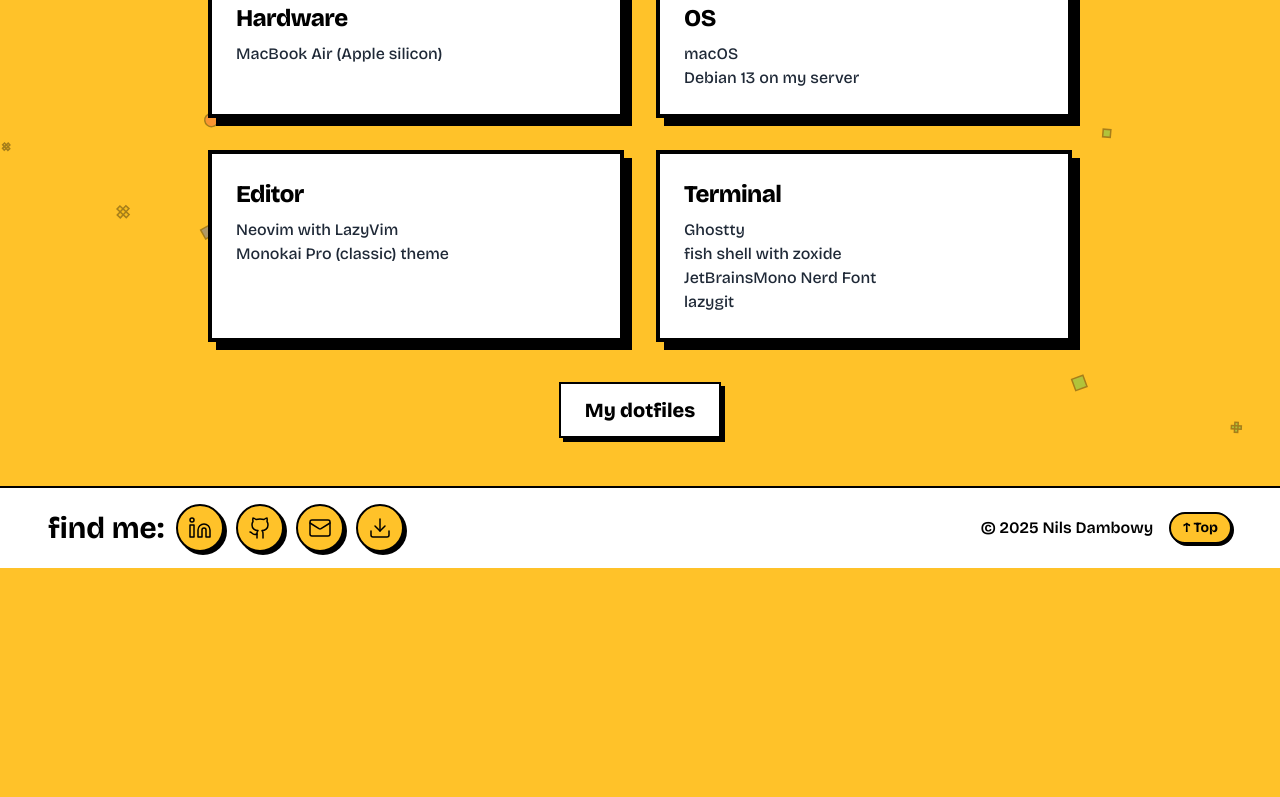
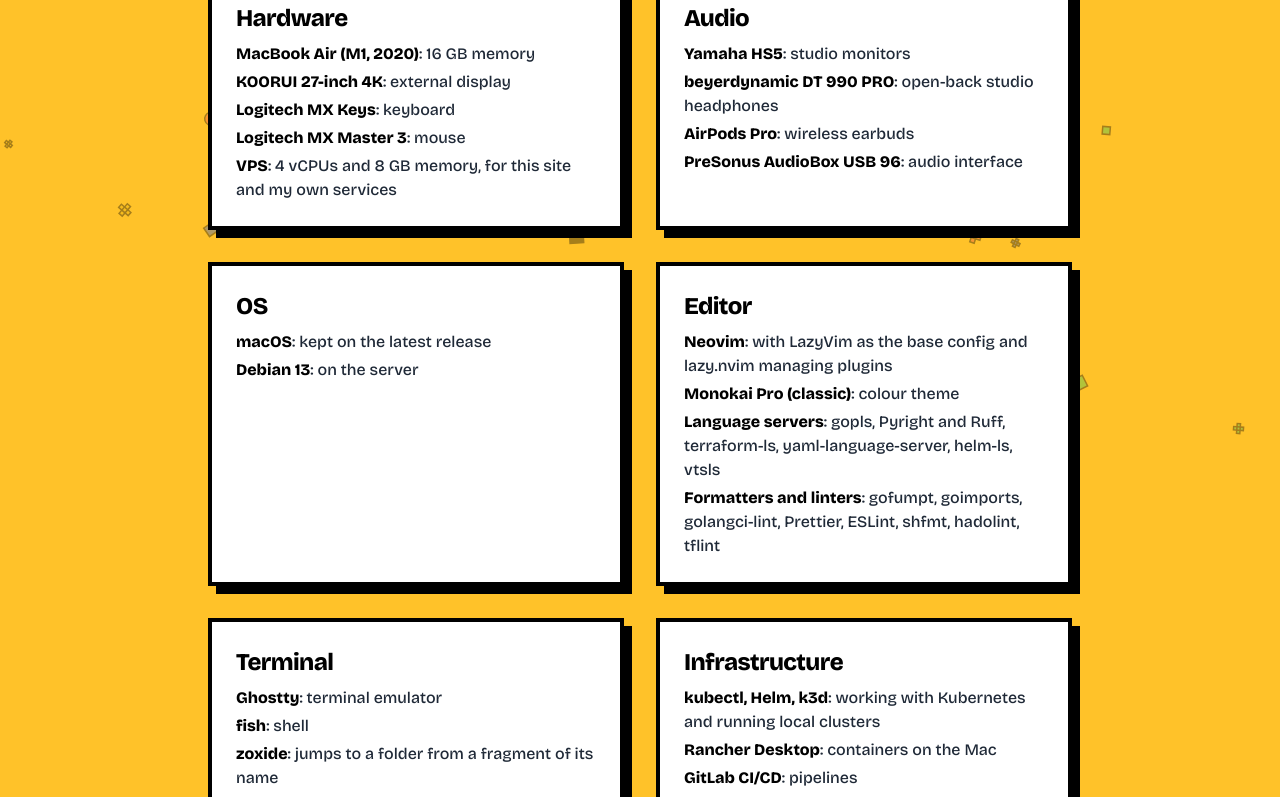
Before and after one commit to nils-dambowy/personal-website, a React (Vite) app: page /uses in a window 1280 px wide. Shown: the part 360-1157 px from the top of the page. Before the commit the page ends 928 px from the top, so only its background shows below. Built offline with nearby package versions, Linux system fonts and the light colour scheme.

Commit message:
added content to the two new pages

```diff
--- a/src/components/Logs.jsx
+++ b/src/components/Logs.jsx
@@ -2,16 +2,21 @@
 import Footer from "./Footer";
 import ParticleBackground from "./ParticleBackground";
 import { motion } from "framer-motion";
+import { Link } from "react-router-dom";
 
 export default function Logs() {
-  // Add posts here, in any order. The newest date is shown first.
-  // {
-  //   date: "2026-10-10",
-  //   title: "Post title",
-  //   text: "What the post is about.",
-  //   link: "https://example.com/full-post", // optional
-  // },
-  const posts = [];
+  // One entry per post. The post itself lives in its own file:
+  // src/components/Logs/Log<id>.jsx, reachable at /logs/<id>.
+  const posts = [
+    {
+      id: 1,
+      date: "2026-10-10",
+      title: "New terminal setup: Ghostty, fish and LazyVim",
+      description:
+        "I moved my daily setup to Ghostty with the fish shell and Neovim running LazyVim.",
+      tags: ["Neovim", "Terminal", "Tooling"],
+    },
+  ];
 
   const sortedPosts = [...posts].sort((a, b) => b.date.localeCompare(a.date));
 
@@ -20,7 +25,7 @@
       <ParticleBackground />
       <Header />
 
-      <main className="flex-grow py-12 px-4 max-w-4xl mx-auto w-full relative z-10">
+      <main className="flex-grow py-12 px-4 max-w-7xl mx-auto w-full relative z-10">
         {/* Section Heading */}
         <div className="text-center mb-12">
           <motion.h1
@@ -35,50 +40,50 @@
           </p>
         </div>
 
-        {/* Posts */}
-        <div className="flex flex-col gap-8">
-          {sortedPosts.length === 0 && (
-            <div className="bg-white border-4 border-black shadow-[8px_8px_0px_#000000] p-6 text-center">
-              <p className="text-2xl font-black text-black tracking-tight">
-                No posts yet.
-              </p>
-            </div>
-          )}
-
+        {/* Posts Grid */}
+        <div className="grid grid-cols-1 md:grid-cols-2 lg:grid-cols-3 gap-8">
           {sortedPosts.map((post, index) => (
             <motion.div
-              key={`${post.date}-${post.title}`}
+              key={post.id}
               initial={{ y: 30, opacity: 0 }}
               animate={{ y: 0, opacity: 1 }}
               transition={{ delay: index * 0.15 }}
-              className="flex flex-col bg-white border-4 border-black shadow-[8px_8px_0px_#000000] p-6 space-y-4"
+              whileHover={{ y: -6 }}
+              className="flex flex-col bg-white border-4 border-black shadow-[8px_8px_0px_#000000] hover:shadow-[4px_4px_0px_#000000] transition-shadow overflow-hidden"
             >
-              <div>
-                <span className="bg-slate-100 text-black border-2 border-black font-bold text-xs px-2.5 py-0.5 shadow-[1px_1px_0px_#000]">
+              {/* The whole tile is the link to the post */}
+              <Link to={`/logs/${post.id}`} className="flex flex-col flex-grow">
+                {/* Card Header */}
+                <div className="border-b-4 border-black bg-slate-100 px-6 py-3">
+                  <span className="bg-[#ffc229] text-black font-extrabold text-xs px-3 py-1 border-2 border-black shadow-[2px_2px_0px_#000]">
                     {post.date}
                   </span>
-                <h3 className="text-2xl font-black text-black tracking-tight mt-3 mb-2">
+                </div>
+
+                {/* Card Body */}
+                <div className="p-6 flex flex-col flex-grow justify-between space-y-4">
+                  <div>
+                    <h3 className="text-2xl font-black text-black tracking-tight mb-2">
                       {post.title}
                     </h3>
-                {post.text && (
                     <p className="text-gray-800 text-sm sm:text-base font-medium leading-relaxed">
-                    {post.text}
+                      {post.description}
                     </p>
-                )}
                   </div>
 
-              {post.link && (
-                <div className="pt-4 border-t-2 border-black">
-                  <a
-                    href={post.link}
-                    target="_blank"
-                    rel="noopener noreferrer"
-                    className="flex items-center justify-center gap-2 bg-[#ffc229] hover:bg-yellow-300 text-black font-extrabold text-base py-2.5 border-2 border-black shadow-[3px_3px_0px_#000000] hover:shadow-[1px_1px_0px_#000000] hover:translate-x-0.5 hover:translate-y-0.5 transition-all w-full"
+                  {/* Tags */}
+                  <div className="flex flex-wrap gap-2 pt-2">
+                    {post.tags.map((tag) => (
+                      <span
+                        key={tag}
+                        className="bg-slate-100 text-black border-2 border-black font-bold text-xs px-2.5 py-0.5 shadow-[1px_1px_0px_#000]"
                       >
-                    Read Post
-                  </a>
+                        #{tag}
+                      </span>
+                    ))}
                   </div>
-              )}
+                </div>
+              </Link>
             </motion.div>
           ))}
         </div>
--- a/src/components/Uses.jsx
+++ b/src/components/Uses.jsx
@@ -6,27 +6,96 @@
 export default function Uses() {
   const dotfiles = "https://github.com/nils-dambowy/dotfiles";
 
-  // Edit these lists to match your setup.
+  // Edit these lists to match your setup. "detail" is optional.
   const setup = [
     {
       category: "Hardware",
-      items: ["MacBook Air (Apple silicon)"],
+      items: [
+        { name: "MacBook Air (M1, 2020)", detail: "16 GB memory" },
+        { name: "KOORUI 27-inch 4K", detail: "external display" },
+        { name: "Logitech MX Keys", detail: "keyboard" },
+        { name: "Logitech MX Master 3", detail: "mouse" },
+        {
+          name: "VPS",
+          detail: "4 vCPUs and 8 GB memory, for this site and my own services",
+        },
+      ],
+    },
+    {
+      category: "Audio",
+      items: [
+        { name: "Yamaha HS5", detail: "studio monitors" },
+        {
+          name: "beyerdynamic DT 990 PRO",
+          detail: "open-back studio headphones",
+        },
+        { name: "AirPods Pro", detail: "wireless earbuds" },
+        { name: "PreSonus AudioBox USB 96", detail: "audio interface" },
+      ],
     },
     {
       category: "OS",
-      items: ["macOS", "Debian 13 on my server"],
+      items: [
+        { name: "macOS", detail: "kept on the latest release" },
+        { name: "Debian 13", detail: "on the server" },
+      ],
     },
     {
       category: "Editor",
-      items: ["Neovim with LazyVim", "Monokai Pro (classic) theme"],
+      items: [
+        {
+          name: "Neovim",
+          detail:
+            "with LazyVim as the base config and lazy.nvim managing plugins",
+        },
+        { name: "Monokai Pro (classic)", detail: "colour theme" },
+        {
+          name: "Language servers",
+          detail:
+            "gopls, Pyright and Ruff, terraform-ls, yaml-language-server, helm-ls, vtsls",
+        },
+        {
+          name: "Formatters and linters",
+          detail:
+            "gofumpt, goimports, golangci-lint, Prettier, ESLint, shfmt, hadolint, tflint",
+        },
+      ],
     },
     {
       category: "Terminal",
       items: [
-        "Ghostty",
-        "fish shell with zoxide",
-        "JetBrainsMono Nerd Font",
-        "lazygit",
+        { name: "Ghostty", detail: "terminal emulator" },
+        { name: "fish", detail: "shell" },
+        {
+          name: "zoxide",
+          detail: "jumps to a folder from a fragment of its name",
+        },
+        { name: "lazygit", detail: "Git without leaving the terminal" },
+        { name: "ripgrep, fd, fzf", detail: "searching files and text" },
+        { name: "JetBrainsMono Nerd Font", detail: "font" },
+        { name: "Homebrew", detail: "package manager" },
+      ],
+    },
+    {
+      category: "Infrastructure",
+      items: [
+        {
+          name: "kubectl, Helm, k3d",
+          detail: "working with Kubernetes and running local clusters",
+        },
+        { name: "Rancher Desktop", detail: "containers on the Mac" },
+        { name: "GitLab CI/CD", detail: "pipelines" },
+        { name: "ArgoCD and FluxCD", detail: "GitOps deployments" },
+        {
+          name: "Terraform and Ansible",
+          detail: "provisioning and configuration",
+        },
+        { name: "HashiCorp Vault", detail: "secrets" },
+        { name: "Caddy", detail: "serves this site with automatic HTTPS" },
+        {
+          name: "Self-hosted GitLab",
+          detail: "repositories and container registry",
+        },
       ],
     },
   ];
@@ -64,9 +133,14 @@
               <h3 className="text-2xl font-black text-black tracking-tight mb-2">
                 {group.category}
               </h3>
-              <ul className="text-gray-800 text-sm sm:text-base font-medium leading-relaxed">
+              <ul className="text-gray-800 text-sm sm:text-base font-medium leading-relaxed space-y-1">
                 {group.items.map((item) => (
-                  <li key={item}>{item}</li>
+                  <li key={item.name}>
+                    <span className="font-extrabold text-black">
+                      {item.name}
+                    </span>
+                    {item.detail ? `: ${item.detail}` : ""}
+                  </li>
                 ))}
               </ul>
             </motion.div>
```
Also changed, not shown: src/main.jsx (+7 -0 lines). Lines whose indentation alone changed are shown as unchanged.
